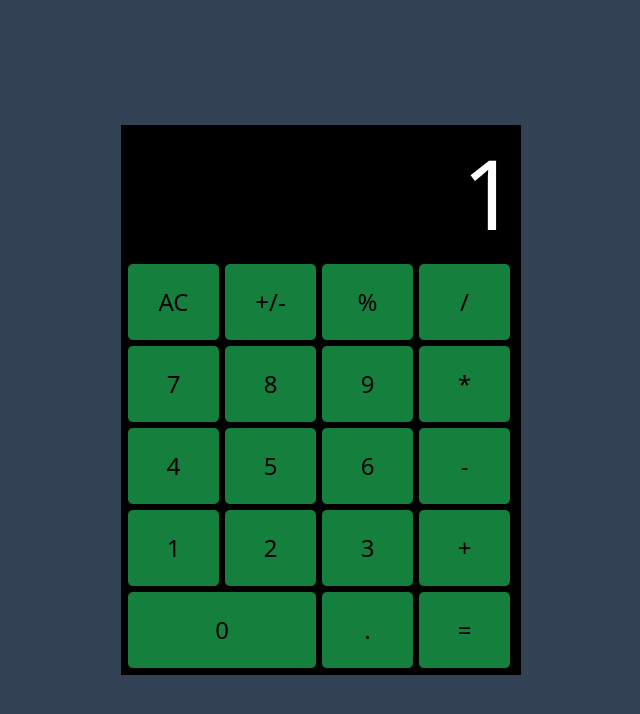
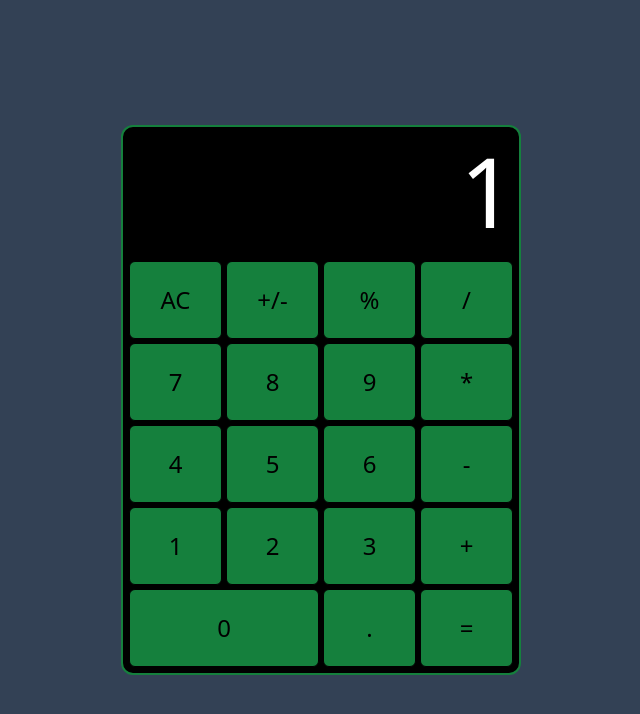
Before and after one commit to TableStar/odin-calc, a website: page index.html in a window 1280 px wide. Shown: the whole page, without its empty margins (319-959 px from the left). Drawn offline with Linux system fonts and the light colour scheme.

Commit message:
fix: add border to calc

```diff
--- a/index.html
+++ b/index.html
@@ -11,7 +11,7 @@
 
 <body>
     <main class="h-screen w-screen bg-slate-700 flex justify-center items-center">
-        <div class="flex flex-col h-[550px] w-[400px] bg-black p-1 gap-5">
+        <div class="flex flex-col h-[550px] w-[400px] bg-black p-1 gap-5 border-[2px] border-green-700 rounded-xl">
             <div class="h-36 w-full text-white text-8xl flex justify-end items-end" id="displayValue">1</div>
             <div class="flex flex-wrap content-start text-2xl">
                 <button
```
Also changed, not shown: output.css.
